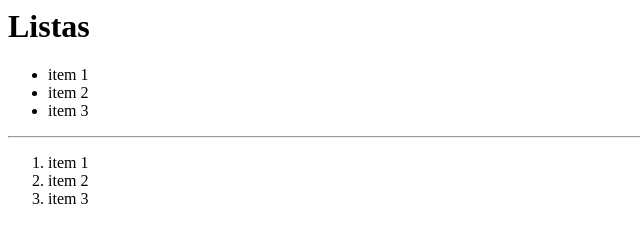
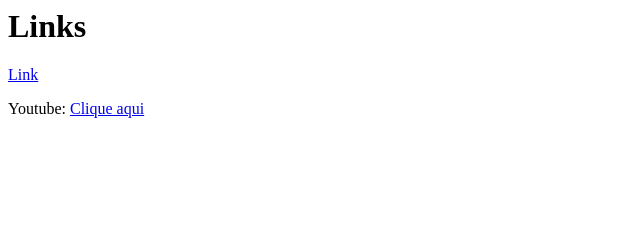
Before and after one commit to StoroniMariana/HTML-na-pratica, a plain HTML site: page index.html in a window 1280 px wide. Shown: the whole page, without its empty margins (0-640 px from the left). Drawn offline with Linux system fonts and the light colour scheme.

Commit message:
link
tag link, navegação entre páginas

```diff
--- a/index.html
+++ b/index.html
@@ -2,27 +2,15 @@
 
     <head>
         <meta charset="UTF-8">
-        <title>Listas</title>
+        <title>Links</title>
     </head>
 
     <body>
-        <h1>Listas</h1>
+        <h1>Links</h1>
 
-        <ul>
-            <li>item 1</li>
-            <li>item 2</li>
-            <li>item 3</li>
-        </ul>
+        <a href="./test.html">Link</a>
 
-        <hr/>
+        <p>Youtube: <a href="https://www.youtube.com/" target="_blank"</a> Clique aqui </p>
 
-        <ol>
-            <li>item 1</li>
-            <li>item 2</li>
-            <li>item 3</li>
-        </ol>
-
-
-        </div>
     </body>
 </html>
```
Also changed, not shown: test.html (added, +11 -0 lines).
